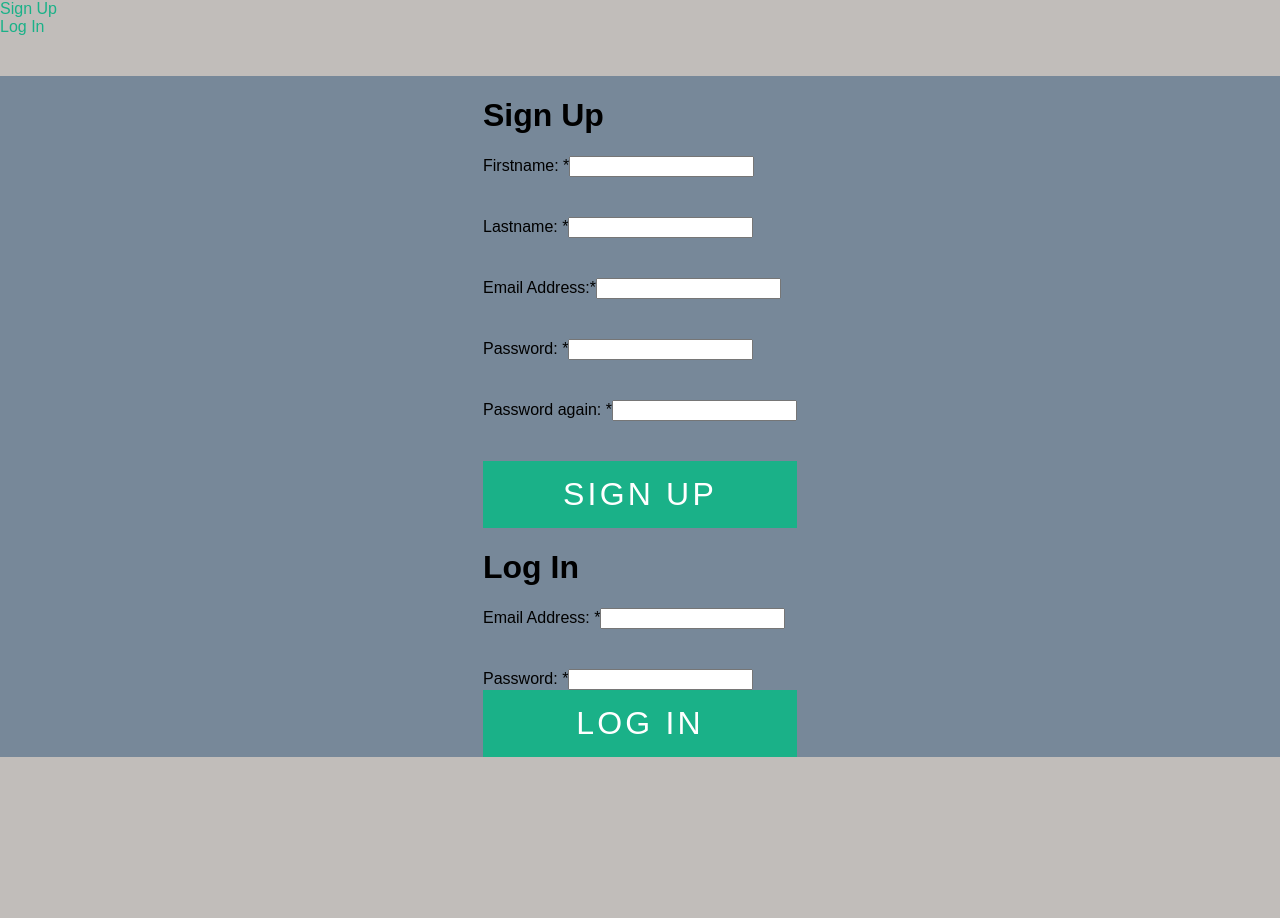
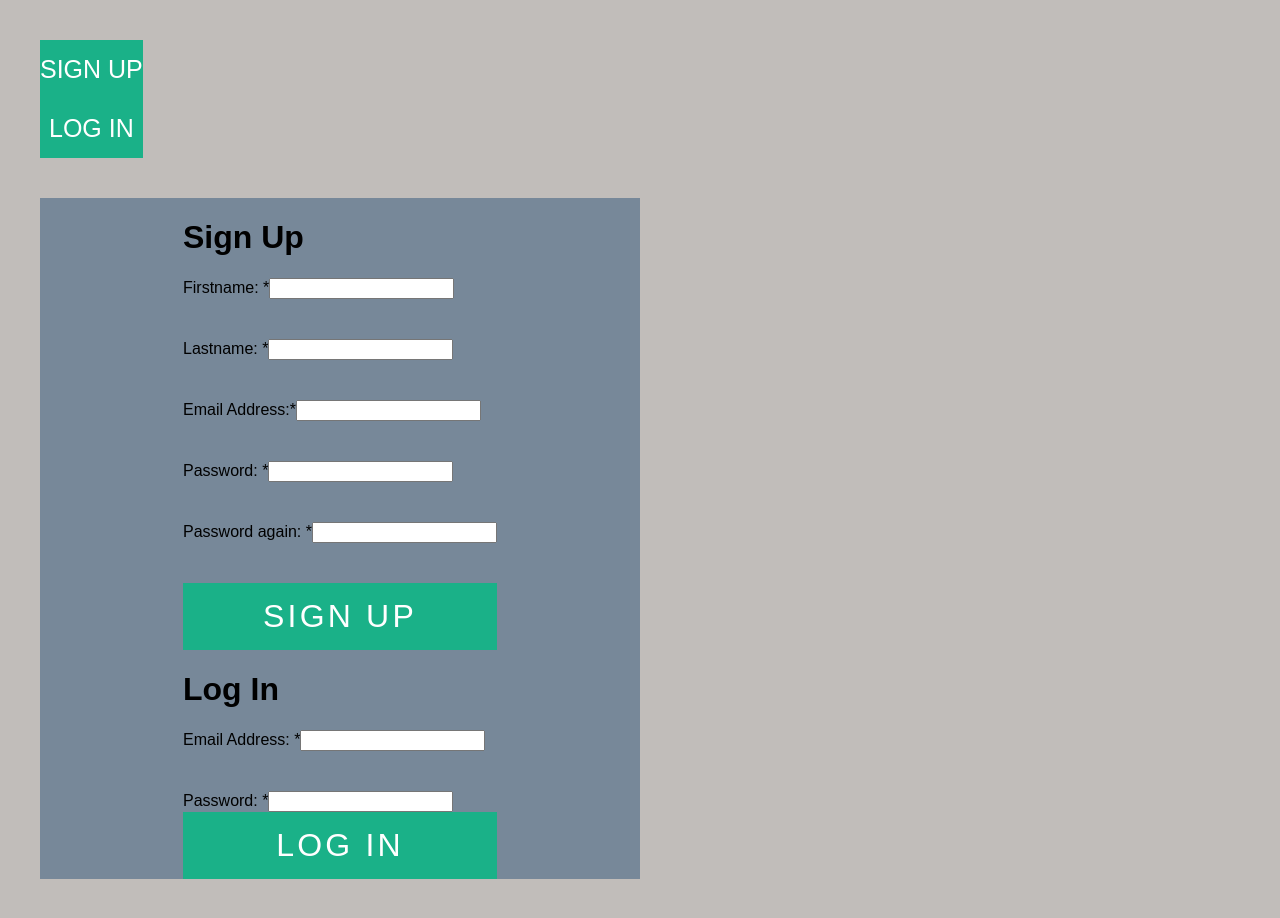
Before and after one commit to JungKata/vizsga, a React (Create React App) app: page / in a window 1280 px wide. Before the commit the page ends 800 px from the top, so only its background shows below. Built offline with nearby package versions, Linux system fonts and the light colour scheme.

Commit message:
sign up  login kialakítás

```diff
--- a/src/App.css
+++ b/src/App.css
@@ -61,11 +61,12 @@ body {
     content: "";
     display: table;
     clear: both;
+
   }
 
   a{
     text-decoration: none;
-    color: #1ab188;
+    color: white;
     transition: .5s, ease;
   }
   a:hover{
@@ -76,7 +77,7 @@ body {
     background-color: rgba(#13232f, .9);
     padding: 40px;
     max-width: 600px;
-    margin: 40%, auto;
+    margin: 40px, auto;
     border-radius: 4px;
     box-shadow: 0 4px 10px 4px rgba(#13232f, .3);
   }
@@ -199,7 +200,7 @@ body {
   }
 
   button{
-    border:0;
+  border:0;
   outline:none;
   border-radius:0;
   padding:15px 0;
@@ -220,3 +221,36 @@ body {
     display: block;
     width: 100%;
   }
+
+  .tab-active{
+    border:0;
+    outline:none;
+    border-radius:0;
+    padding:15px 0;
+    font-size:25px;
+    font-weight: 300;
+    text-transform:uppercase;
+    background:#1ab188;
+    color:white;
+    transition:all.5s ease;
+    -webkit-appearance: none;
+    text-align: center;
+  }
+  .tab-active:hover{
+    background: darken(#1ab188,5%);
+  }
+
+  .tab{
+    border:0;
+    outline:none;
+    border-radius:0;
+    padding:15px 0;
+    font-size:25px;
+    font-weight: 300;
+    text-transform:uppercase;
+    background:#1ab188;
+    color:white;
+    transition:all.5s ease;
+    -webkit-appearance: none;
+    text-align: center;
+  }
--- a/src/App.tsx
+++ b/src/App.tsx
@@ -6,10 +6,10 @@ class App extends Component{
 
 
   render(){
-  return <div>
-      <form action="">
+  return <div className='form'>
+
         <ul className='tab-group'>
-          <li className='tab active'><a href="#signup">Sign Up</a></li>
+          <li className='tab-active'><a href="#signup">Sign Up</a></li>
           <li className='tab'><a href="#login">Log In</a></li>
         </ul>
 
@@ -71,7 +71,6 @@ class App extends Component{
 
           </div>
         </div>
-      </form>
     </div>
 
 }
```
